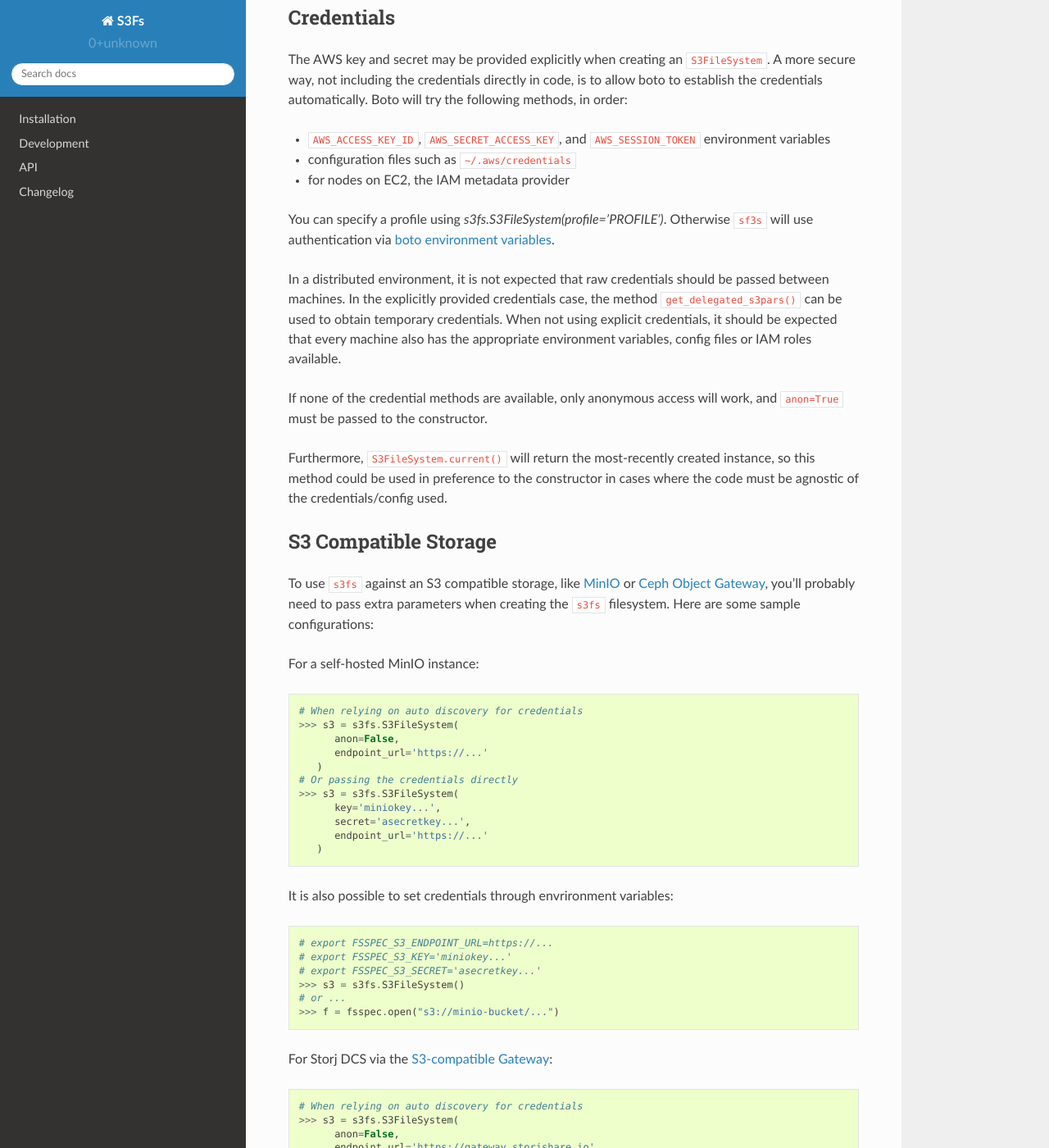
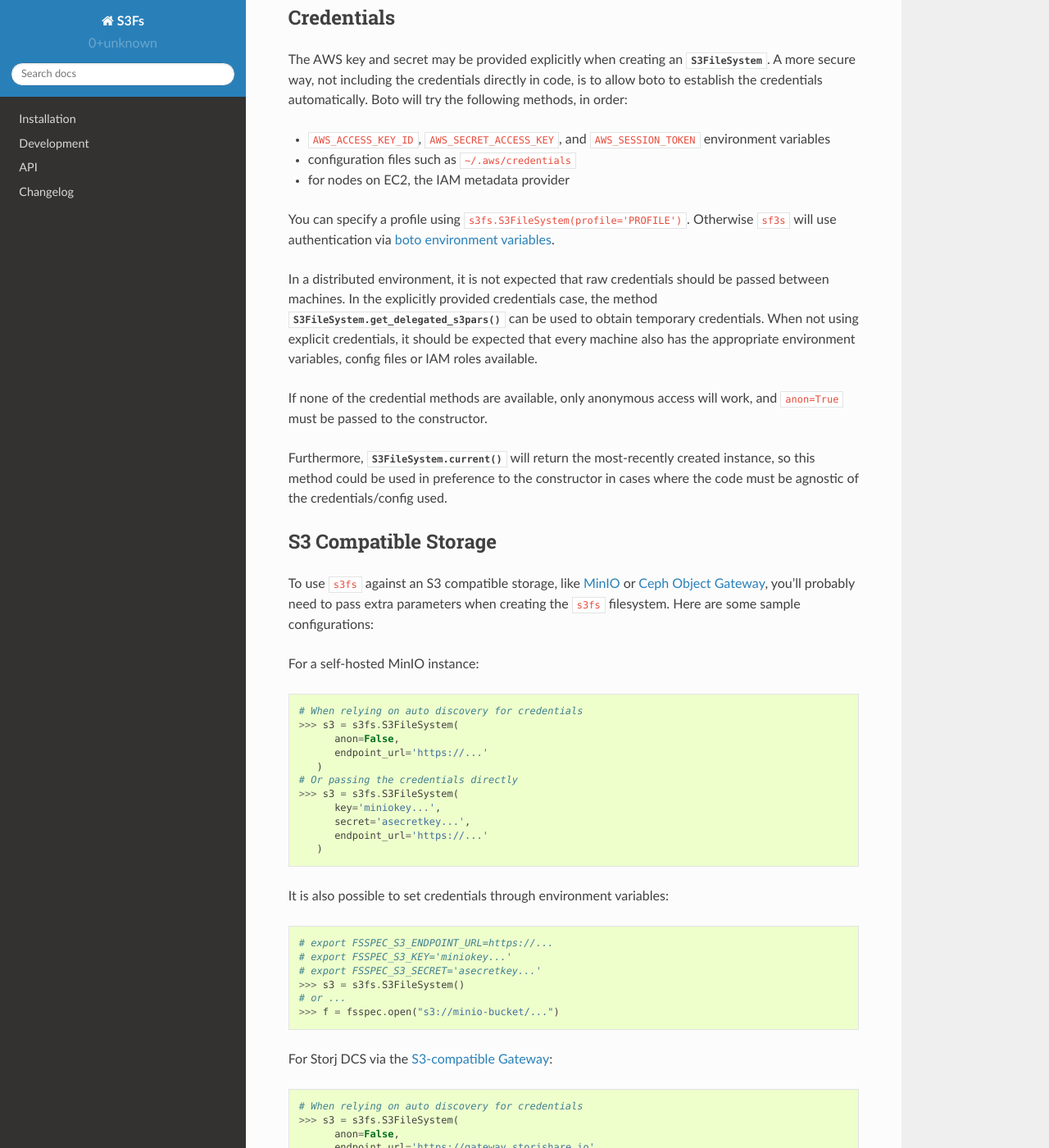
Before and after one commit to zarr-developers/s3fs, a Sphinx documentation site: the page built from docs/source/index.rst, in a window 1280 px wide and 1400 px high, scrolled down 2754 px. Shown: the whole window at 82% size. Built offline with Sphinx 7.4.7 and the Read the Docs theme 2.0.0, drawn with Linux system fonts in a browser that asks for light colours; part of the change alters nothing that is shown.

```diff
--- a/docs/source/index.rst
+++ b/docs/source/index.rst
@@ -3,7 +3,7 @@ S3Fs
 
 S3Fs is a Pythonic file interface to S3.  It builds on top of botocore_.
 
-The top-level class ``S3FileSystem`` holds connection information and allows
+The top-level class :py:class:`.S3FileSystem` holds connection information and allows
 typical file-system style operations like ``cp``, ``mv``, ``ls``, ``du``,
 ``glob``, etc., as well as put/get of local files to/from S3.
 
@@ -11,8 +11,8 @@ The connection can be anonymous - in which case only publicly-available,
 read-only buckets are accessible - or via credentials explicitly supplied
 or in configuration files.
 
-Calling ``open()`` on a ``S3FileSystem`` (typically using a context manager)
-provides an ``S3File`` for read or write access to a particular key. The object
+Calling ``open()`` on a :py:class:`.S3FileSystem` (typically using a context manager)
+provides an :py:class:`.S3File` for read or write access to a particular key. The object
 emulates the standard ``File`` protocol (``read``, ``write``, ``tell``,
 ``seek``), such that functions expecting a file can access S3. Only binary read
 and write modes are implemented, with blocked caching.
@@ -72,7 +72,7 @@ Integration
 The libraries ``intake``, ``pandas`` and ``dask`` accept URLs with the prefix
 "s3://", and will use s3fs to complete the IO operation in question. The
 IO functions take an argument ``storage_options``, which will be passed
-to ``S3FileSystem``, for example:
+to :py:class:`.S3FileSystem`, for example:
 
 .. code-block:: python
 
@@ -87,7 +87,7 @@ Async
 -----
 
 ``s3fs`` is implemented using ``aiobotocore``, and offers async functionality.
-A number of methods of ``S3FileSystem`` are ``async``, for for each of these,
+A number of methods of :py:class:`.S3FileSystem` are ``async``, for for each of these,
 there is also a synchronous version with the same name and lack of a ``_``
 prefix.
 
@@ -153,7 +153,7 @@ Python's standard `logging framework`_.
 Credentials
 -----------
 
-The AWS key and secret may be provided explicitly when creating an ``S3FileSystem``.
+The AWS key and secret may be provided explicitly when creating an :py:class:`.S3FileSystem`.
 A more secure way, not including the credentials directly in code, is to allow
 boto to establish the credentials automatically. Boto will try the following
 methods, in order:
@@ -165,14 +165,14 @@ methods, in order:
 
 - for nodes on EC2, the IAM metadata provider
 
-You can specify a profile using `s3fs.S3FileSystem(profile='PROFILE')`.
+You can specify a profile using ``s3fs.S3FileSystem(profile='PROFILE')``.
 Otherwise ``sf3s`` will use authentication via `boto environment variables`_.
 
 .. _boto environment variables: https://boto3.amazonaws.com/v1/documentation/api/latest/guide/configuration.html#using-environment-variables
 
 In a distributed environment, it is not expected that raw credentials should
 be passed between machines. In the explicitly provided credentials case, the
-method ``get_delegated_s3pars()`` can be used to obtain temporary credentials.
+method :py:meth:`.S3FileSystem.get_delegated_s3pars` can be used to obtain temporary credentials.
 When not using explicit credentials, it should be expected that every machine
 also has the appropriate environment variables, config files or IAM roles
 available.
@@ -180,7 +180,7 @@ available.
 If none of the credential methods are available, only anonymous access will
 work, and ``anon=True`` must be passed to the constructor.
 
-Furthermore, ``S3FileSystem.current()`` will return the most-recently created
+Furthermore, :py:meth:`.S3FileSystem.current` will return the most-recently created
 instance, so this method could be used in preference to the constructor in
 cases where the code must be agnostic of the credentials/config used.
 
@@ -207,7 +207,7 @@ For a self-hosted MinIO instance:
          endpoint_url='https://...'
       )
 
-It is also possible to set credentials through envrironment variables:
+It is also possible to set credentials through environment variables:
 
 .. code-block:: python
 
```
